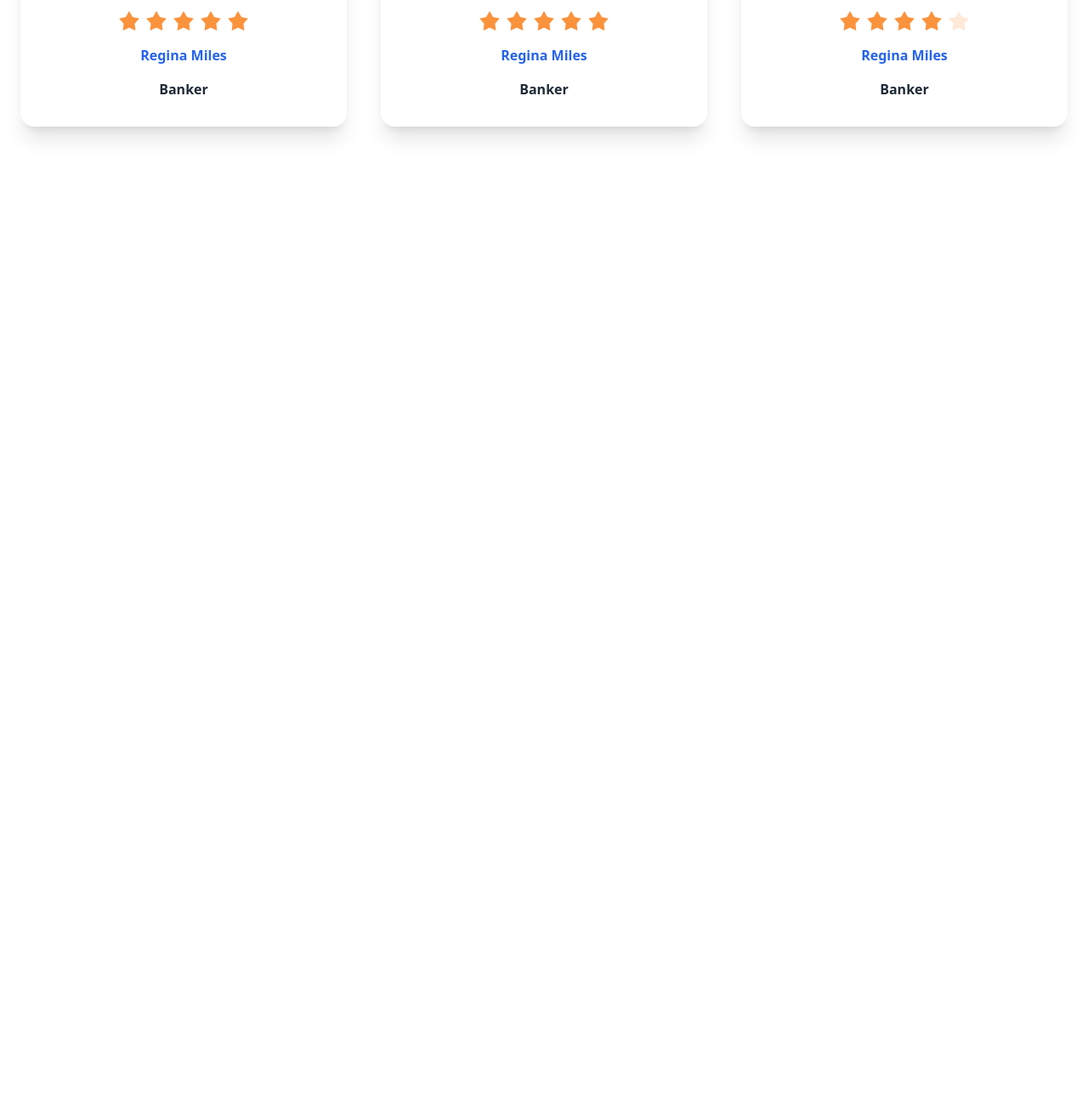
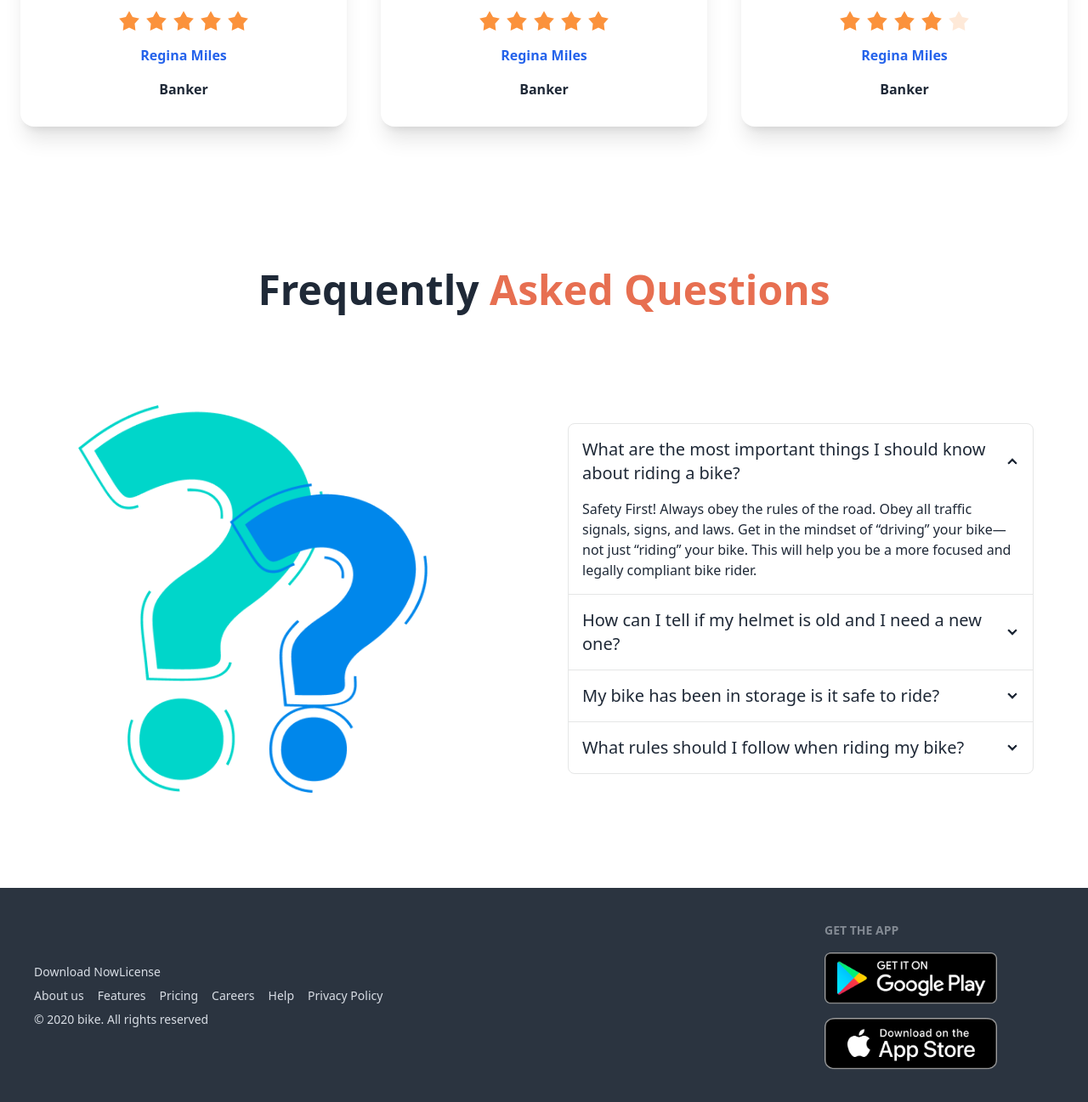
Before and after one commit to Rasel91/biker-daisy-partice, a plain HTML site: page index.html in a window 1280 px wide. Shown: the part 2718-4015 px from the top of the page at 85% size. Before the commit the page ends 2907 px from the top, so only its background shows below. Drawn offline with nearby package versions, Linux system fonts and the light colour scheme.

Commit message:
add footer

```diff
--- a/index.html
+++ b/index.html
@@ -182,7 +182,9 @@
             <p>Lorem ipsum dolor sit amet, consectetur adipiscing elit. Lacus, fermentum amet faucibus sed id nisi
               lectus at.</p>
             <div class="card-actions">
-              <button class="bg-transparent hover:bg-red-500 text-black font-semibold hover:text-white py-2 px-4 border border-blue-950 hover:border-transparent rounded">Read More</button>
+              <button
+                class="bg-transparent hover:bg-red-500 text-black font-semibold hover:text-white py-2 px-4 border border-blue-950 hover:border-transparent rounded">Read
+                More</button>
             </div>
           </div>
         </div>
@@ -195,7 +197,9 @@
             <p>Lorem ipsum dolor sit amet, consectetur adipiscing elit. Lacus, fermentum amet faucibus sed id nisi
               lectus at.</p>
             <div class="card-actions">
-              <button class="bg-transparent hover:bg-red-500 text-black font-semibold hover:text-white py-2 px-4 border border-blue-950 hover:border-transparent rounded">Read More</button>
+              <button
+                class="bg-transparent hover:bg-red-500 text-black font-semibold hover:text-white py-2 px-4 border border-blue-950 hover:border-transparent rounded">Read
+                More</button>
             </div>
           </div>
         </div>
@@ -208,7 +212,9 @@
             <p>Lorem ipsum dolor sit amet, consectetur adipiscing elit. Lacus, fermentum amet faucibus sed id nisi
               lectus at.</p>
             <div class="card-actions">
-              <button class="bg-transparent hover:bg-red-500 text-black font-semibold hover:text-white py-2 px-4 border border-blue-950 hover:border-transparent rounded">Read More</button>
+              <button
+                class="bg-transparent hover:bg-red-500 text-black font-semibold hover:text-white py-2 px-4 border border-blue-950 hover:border-transparent rounded">Read
+                More</button>
             </div>
           </div>
         </div>
@@ -235,9 +241,9 @@
               goal for the month and year.</p>
             <div class="rating justify-center gap-2 ">
               <input type="radio" name="rating-2" class="mask mask-star-2 bg-orange-400" />
-                <input type="radio" name="rating-2" class="mask mask-star-2 bg-orange-400"  />
               <input type="radio" name="rating-2" class="mask mask-star-2 bg-orange-400" />
-                <input type="radio" name="rating-2" class="mask mask-star-2 bg-orange-400" checked/>
+              <input type="radio" name="rating-2" class="mask mask-star-2 bg-orange-400" />
+              <input type="radio" name="rating-2" class="mask mask-star-2 bg-orange-400" checked />
               <input type="radio" name="rating-2" class="mask mask-star-2 bg-orange-400" />
             </div>
             <h1 class="font-semibold text-blue-600">Regina Miles</h1>
@@ -256,9 +262,9 @@
               goal for the month and year.</p>
             <div class="rating justify-center gap-2 ">
               <input type="radio" name="rating-2" class="mask mask-star-2 bg-orange-400" />
-                <input type="radio" name="rating-2" class="mask mask-star-2 bg-orange-400"  />
               <input type="radio" name="rating-2" class="mask mask-star-2 bg-orange-400" />
-                <input type="radio" name="rating-2" class="mask mask-star-2 bg-orange-400" checked/>
+              <input type="radio" name="rating-2" class="mask mask-star-2 bg-orange-400" />
+              <input type="radio" name="rating-2" class="mask mask-star-2 bg-orange-400" checked />
               <input type="radio" name="rating-2" class="mask mask-star-2 bg-orange-400" />
             </div>
             <h1 class="font-semibold text-blue-600">Regina Miles</h1>
@@ -277,9 +283,9 @@
               goal for the month and year.</p>
             <div class="rating justify-center gap-2 ">
               <input type="radio" name="rating-2" class="mask mask-star-2 bg-orange-400" />
-                <input type="radio" name="rating-2" class="mask mask-star-2 bg-orange-400"  />
               <input type="radio" name="rating-2" class="mask mask-star-2 bg-orange-400" />
-                <input type="radio" name="rating-2" class="mask mask-star-2 bg-orange-400" checked/>
+              <input type="radio" name="rating-2" class="mask mask-star-2 bg-orange-400" />
+              <input type="radio" name="rating-2" class="mask mask-star-2 bg-orange-400" checked />
               <input type="radio" name="rating-2" class="mask mask-star-2 bg-orange-400" />
             </div>
             <h1 class="font-semibold text-blue-600">Regina Miles</h1>
@@ -293,9 +299,93 @@
 
     </section>
 
+    <!-- Frequently Asked Questions -->
+    <section>
+      <div class="text-center text-5xl space-y-6 capitalize font-bold pt-32">
+        <h1>Frequently <span class=" text-bike-primary">Asked Questions</span> </h1>
+      </div>
+      <div class="flex flex-col items-center md:flex-row mt-28 px-16 ">
+        <div class="flex-1 px-7">
+          <img class="w-3/4" src="images/others/faq.png" alt="" srcset="">
+        </div>
+        <div class="join join-vertical flex-1">
+          <div class="collapse collapse-arrow join-item border border-base-300">
+            <input type="radio" name="my-accordion-4" checked="checked" />
+            <div class="collapse-title text-xl font-medium">
+              What are the most important things I should
+              know about riding a bike?
+            </div>
+            <div class="collapse-content">
+              <p>Safety First! Always obey the rules of the road. Obey all traffic signals, signs, and laws. Get in the
+                mindset of “driving” your bike—not just “riding” your bike. This will help you be a more focused and
+                legally compliant bike rider. </p>
+            </div>
+          </div>
+          <div class="collapse collapse-arrow join-item border border-base-300">
+            <input type="radio" name="my-accordion-4" />
+            <div class="collapse-title text-xl font-medium">
+              How can I tell if my helmet is old and I need a
+              new one?
+            </div>
+            <div class="collapse-content">
+              <p>First! Always obey the rules of the road. Obey all traffic signals, signs, and laws. Get in the mindset
+                of “driving” your bike—not just “riding” your bike. This will help you be a more focused and legally
+                compliant bike rider</p>
+            </div>
+          </div>
+          <div class="collapse collapse-arrow join-item border border-base-300">
+            <input type="radio" name="my-accordion-4" />
+            <div class="collapse-title text-xl font-medium">
+              My bike has been in storage is it safe to ride?
+            </div>
+            <div class="collapse-content">
+              <p>First! Always obey the rules of the road. Obey all traffic signals, signs, and laws. Get in the mindset
+                of “driving” your bike—not just “riding” your bike. This will help you be a more focused and legally
+                compliant bike rider</p>
+            </div>
+          </div>
+          <div class="collapse collapse-arrow join-item border border-base-300">
+            <input type="radio" name="my-accordion-4" />
+            <div class="collapse-title text-xl font-medium">
+              What rules should I follow when riding my bike?
+            </div>
+            <div class="collapse-content">
+              <p>First! Always obey the rules of the road. Obey all traffic signals, signs, and laws. Get in the mindset
+                of “driving” your bike—not just “riding” your bike. This will help you be a more focused and legally
+                compliant bike rider</p>
+            </div>
+          </div>
+        </div>
+      </div>
+    </section>
+
   </main>
-  <footer>
+  <footer class="footer flex flex-col md:flex-row justify-between p-10 mt-28 items-center bg-neutral  text-neutral-content">
+    <div  >
+      <div class=" flex  inline-block ">
+        <h4>Download Now</h4>
+        <h4>License</h4>
+      </div>
 
+      <nav class="grid grid-flow-col gap-4">
+        <a class="link link-hover">About us</a>
+        <a class="link link-hover">Features</a>
+        <a class="link link-hover">Pricing</a>
+        <a class="link link-hover">Careers</a>
+        <a class="link link-hover">Help</a>
+        <a class="link link-hover">Privacy Policy</a>
+      </nav>
+      <p>© 2020 bike. All rights reserved</p>
+    </div>
+
+
+
+    <nav>
+      <header class="footer-title">Get the App</header>
+      <div class="grid grid-flow-row gap-4">
+        <a><img class="w-3/4" src="images/others/android.png" alt="" srcset=""></a>
+        <a><img class="w-3/4" src="images/others/ios.png" alt="" srcset=""></a>
+    </nav>
   </footer>
 </body>
 
```
Lines whose indentation alone changed are shown as unchanged.
